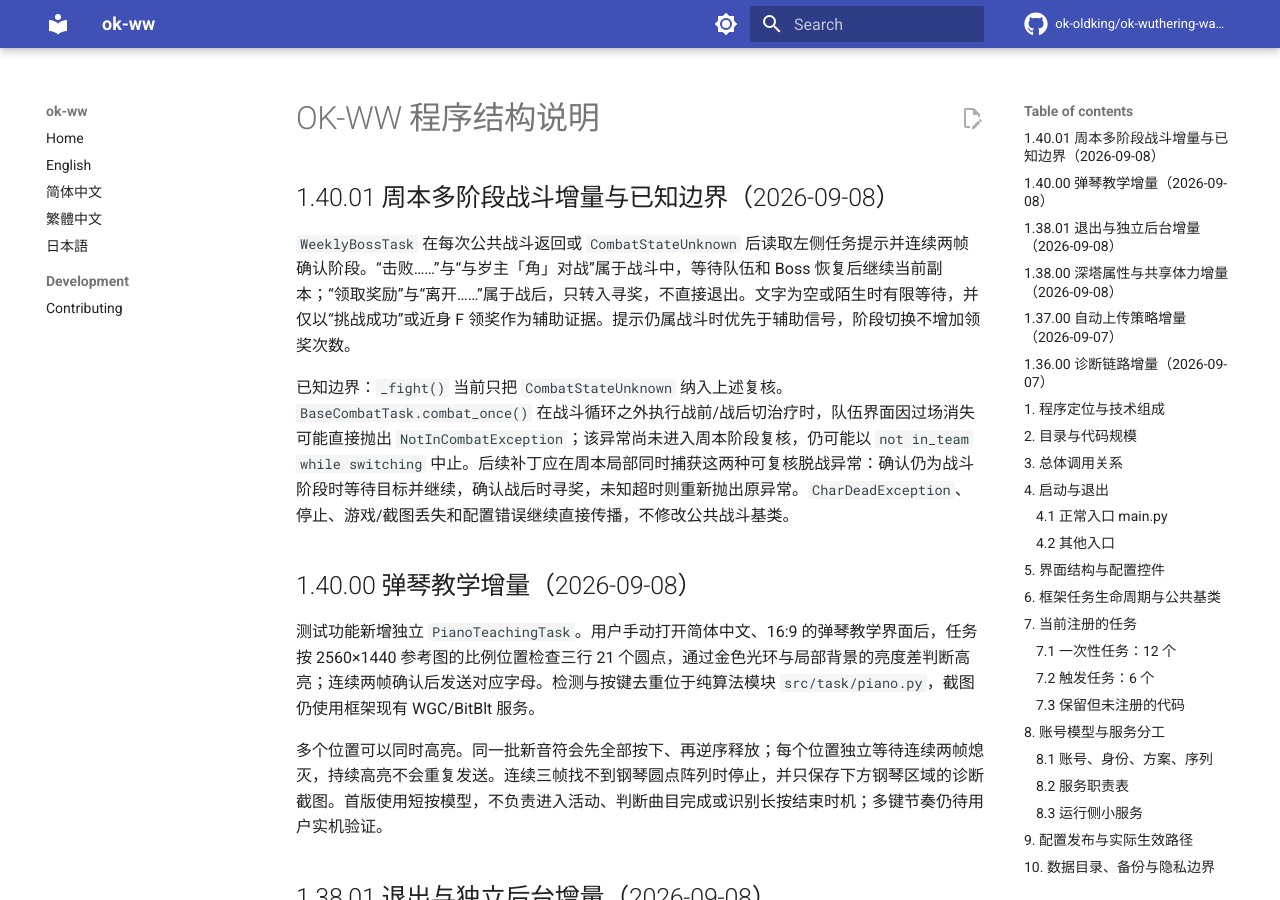
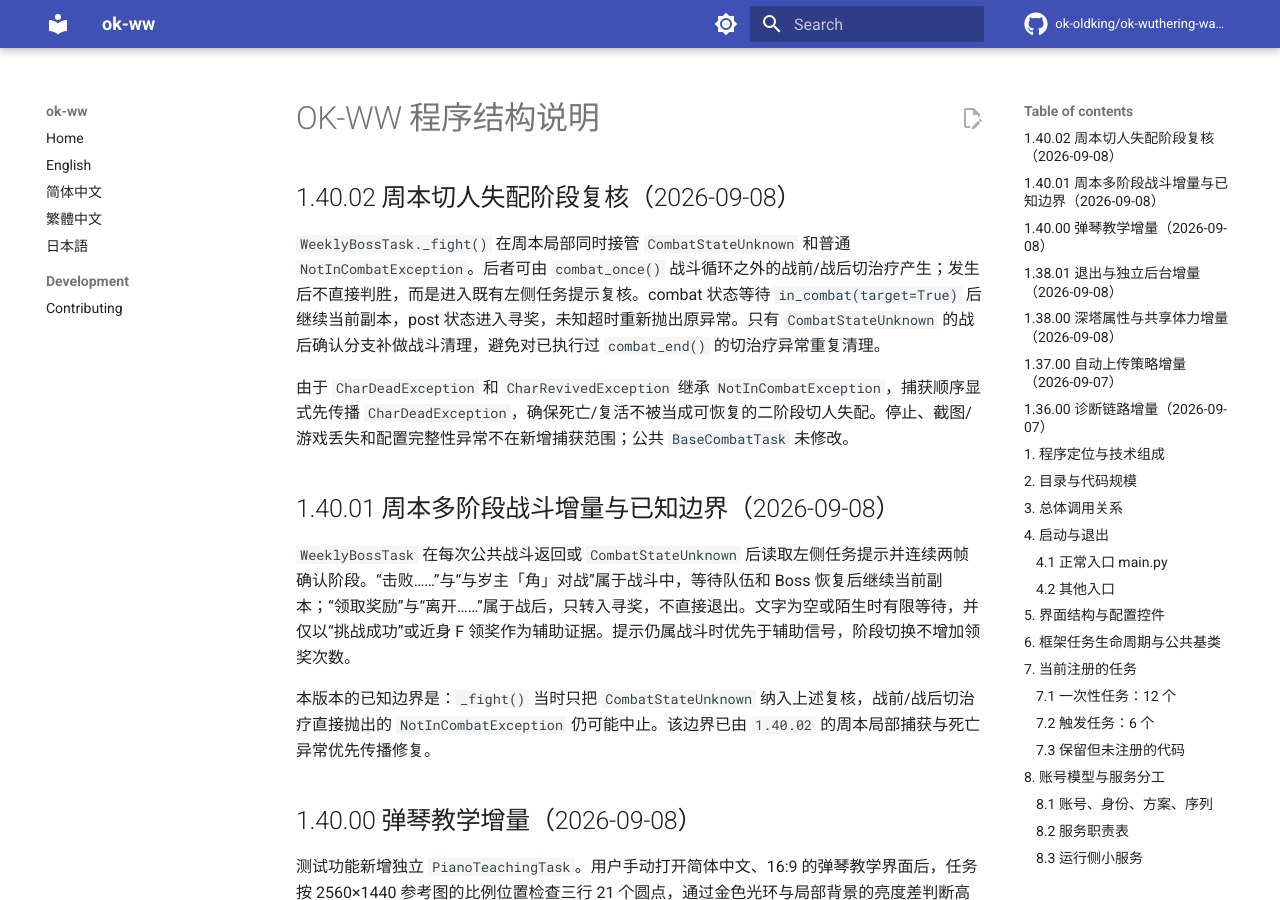
Before and after one commit to xihuojun2020-tech/okww-custom, an MkDocs documentation site: the page built from docs/程序结构说明.md, in a window 1280 px wide and 900 px high. Built offline with MkDocs 1.6.1 and Material for MkDocs 9.7.7, drawn with Linux system fonts in a browser that asks for light colours; comment, search, counter and statistics services are not loaded.

Commit message:
fix: review weekly phase after switch loss

```diff
--- a/config.py
+++ b/config.py
@@ -18,7 +18,7 @@ from src.task.process_feature import process_feature
 # okww 版本号（固定宽度 X.YY.ZZ）：
 #   小改动 → 第三位 +1；中等改动 → 第二位 +1 且第三位归 00；
 #   大改动 → 第一位 +1 且后两位归 00（仅用户明确提出时执行）
-version = "1.40.01"
+version = "1.40.02"
 
 
 def _find_most_recently_run_pc_exe():
--- a/docs/程序结构说明.md
+++ b/docs/程序结构说明.md
@@ -1,10 +1,16 @@
 # OK-WW 程序结构说明
+
+## 1.40.02 周本切人失配阶段复核（2026-09-08）
+
+`WeeklyBossTask._fight()` 在周本局部同时接管 `CombatStateUnknown` 和普通 `NotInCombatException`。后者可由 `combat_once()` 战斗循环之外的战前/战后切治疗产生；发生后不直接判胜，而是进入既有左侧任务提示复核。combat 状态等待 `in_combat(target=True)` 后继续当前副本，post 状态进入寻奖，未知超时重新抛出原异常。只有 `CombatStateUnknown` 的战后确认分支补做战斗清理，避免对已执行过 `combat_end()` 的切治疗异常重复清理。
+
+由于 `CharDeadException` 和 `CharRevivedException` 继承 `NotInCombatException`，捕获顺序显式先传播 `CharDeadException`，确保死亡/复活不被当成可恢复的二阶段切人失配。停止、截图/游戏丢失和配置完整性异常不在新增捕获范围；公共 `BaseCombatTask` 未修改。
 
 ## 1.40.01 周本多阶段战斗增量与已知边界（2026-09-08）
 
 `WeeklyBossTask` 在每次公共战斗返回或 `CombatStateUnknown` 后读取左侧任务提示并连续两帧确认阶段。“击败……”与“与岁主「角」对战”属于战斗中，等待队伍和 Boss 恢复后继续当前副本；“领取奖励”与“离开……”属于战后，只转入寻奖，不直接退出。文字为空或陌生时有限等待，并仅以“挑战成功”或近身 F 领奖作为辅助证据。提示仍属战斗时优先于辅助信号，阶段切换不增加领奖次数。
 
-已知边界：`_fight()` 当前只把 `CombatStateUnknown` 纳入上述复核。`BaseCombatTask.combat_once()` 在战斗循环之外执行战前/战后切治疗时，队伍界面因过场消失可能直接抛出 `NotInCombatException`；该异常尚未进入周本阶段复核，仍可能以 `not in_team while switching` 中止。后续补丁应在周本局部同时捕获这两种可复核脱战异常：确认仍为战斗阶段时等待目标并继续，确认战后时寻奖，未知超时则重新抛出原异常。`CharDeadException`、停止、游戏/截图丢失和配置错误继续直接传播，不修改公共战斗基类。
+本版本的已知边界是：`_fight()` 当时只把 `CombatStateUnknown` 纳入上述复核，战前/战后切治疗直接抛出的 `NotInCombatException` 仍可能中止。该边界已由 `1.40.02` 的周本局部捕获与死亡异常优先传播修复。
 
 ## 1.40.00 弹琴教学增量（2026-09-08）
 
```
Also changed, not shown: docs/superpowers/plans/2026-09-08-weekly-boss.md (+1 -1 lines), 更新日志.md (+8 -1 lines), 2 other files.
